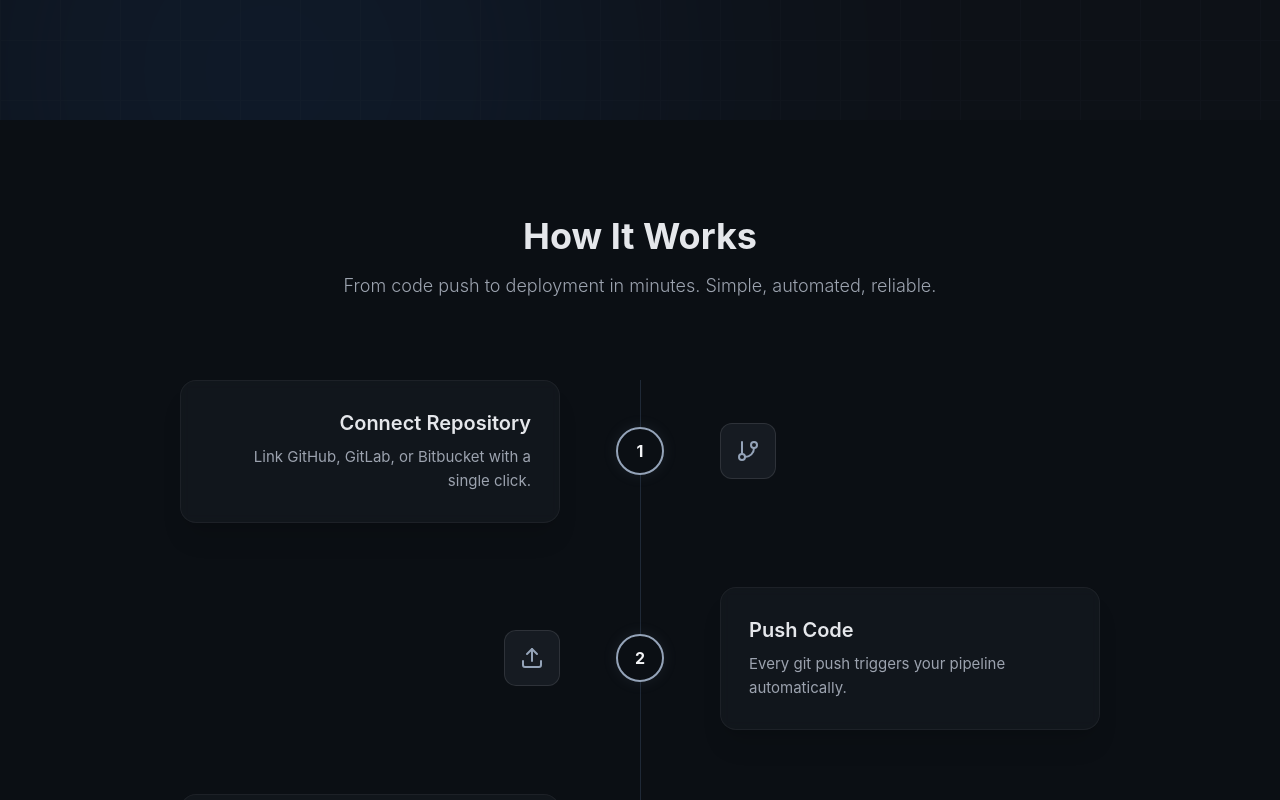
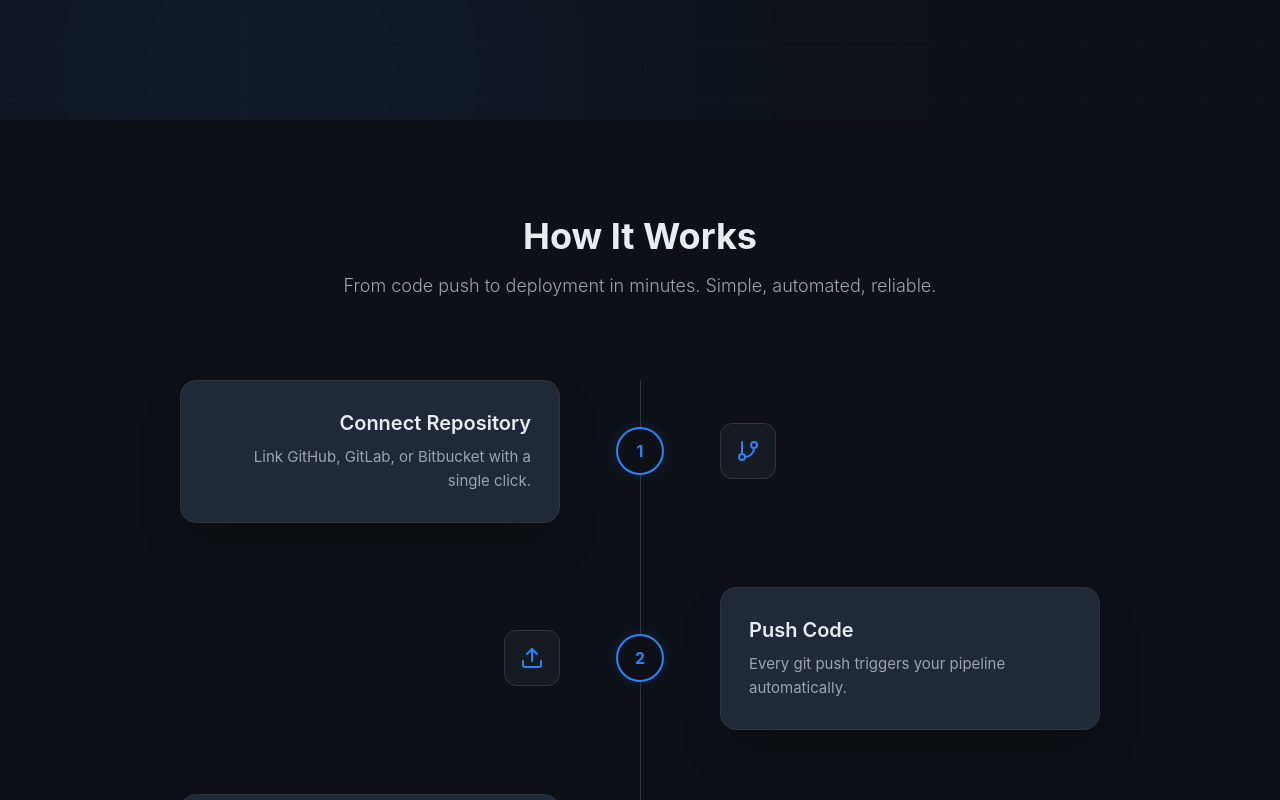
Before and after one commit to Dinah-02/FluxForged, a React (Vite) app: page / in a window 1280 px wide. Shown: the part 680-1480 px from the top of the page. Built offline with nearby package versions, Linux system fonts and the light colour scheme; the HTML template or start-up script is replaced by a standard one.

Commit message:
Changed working section

```diff
--- a/src/components/landing/HowItWorks.tsx
+++ b/src/components/landing/HowItWorks.tsx
@@ -33,18 +33,18 @@ const steps = [
 
 const HowItWorks = () => {
   return (
-    <section id="how-it-works" className="py-24 relative bg-[#0B0F14]">
+    <section id="how-it-works" className="py-24 relative bg-[#0D1117]">
       <div className="container mx-auto px-6 relative z-10">
         <div className="text-center mb-20">
-          <h2 className="text-3xl sm:text-4xl font-bold mb-4 text-[#E5E7EB]">How It Works</h2>
+          <h2 className="text-3xl sm:text-4xl font-bold mb-4 text-[#E6EDF3]">How It Works</h2>
           <p className="text-[#9CA3AF] text-lg max-w-2xl mx-auto font-light">
             From code push to deployment in minutes. Simple, automated, reliable.
           </p>
         </div>
 
         <div className="relative max-w-5xl mx-auto">
-          {/* Static Connection line - Subtle Titanium Trace */}
-          <div className="absolute left-1/2 top-0 bottom-0 w-px bg-[#1F2937] hidden md:block" />
+          {/* Static Connection line - Professional Divider Color */}
+          <div className="absolute left-1/2 top-0 bottom-0 w-px bg-[#30363D] hidden md:block" />
 
           <div className="space-y-16">
             {steps.map((step, index) => (
@@ -54,12 +54,12 @@ const HowItWorks = () => {
                   index % 2 === 0 ? 'md:flex-row' : 'md:flex-row-reverse'
                 }`}
               >
-                {/* Balanced Content Card */}
+                {/* Content Card using Surface Color */}
                 <div className={`flex-1 ${index % 2 === 0 ? 'md:text-right' : 'md:text-left'}`}>
                   <div
-                    className="inline-block p-7 rounded-2xl border border-white/5 bg-[#161B22]/60 backdrop-blur-sm max-w-[380px] shadow-xl"
+                    className="inline-block p-7 rounded-2xl border border-[#30363D] bg-[#1F2937] max-w-[380px] shadow-2xl"
                   >
-                    <h3 className="text-xl font-semibold mb-2 text-[#E5E7EB]">
+                    <h3 className="text-xl font-semibold mb-2 text-[#E6EDF3]">
                       {step.title}
                     </h3>
                     <p className="text-[#9CA3AF] leading-relaxed text-[15px]">
@@ -68,17 +68,17 @@ const HowItWorks = () => {
                   </div>
                 </div>
 
-                {/* Static Step Indicator */}
+                {/* Step Indicator - Primary Accent Color */}
                 <div className="relative z-10 flex-shrink-0">
-                  <div className="w-12 h-12 rounded-full bg-[#0B0F14] border-2 border-[#94A3B8] flex items-center justify-center text-[#F3F4F6] font-bold text-base shadow-[0_0_15px_rgba(148,163,184,0.1)]">
+                  <div className="w-12 h-12 rounded-full bg-[#0D1117] border-2 border-[#2F81F7] flex items-center justify-center text-[#2F81F7] font-bold text-base shadow-[0_0_15px_rgba(47,129,247,0.15)]">
                     {index + 1}
                   </div>
                 </div>
 
-                {/* Balanced Icon Container */}
+                {/* Icon Container using Secondary Background */}
                 <div className="flex-1 hidden md:block">
                   <div className={`flex ${index % 2 === 0 ? 'justify-start' : 'justify-end'}`}>
-                    <div className="w-14 h-14 rounded-xl bg-[#161B22] border border-white/10 flex items-center justify-center text-[#94A3B8]">
+                    <div className="w-14 h-14 rounded-xl bg-[#161B22] border border-[#30363D] flex items-center justify-center text-[#2F81F7]">
                       <step.icon className="w-6 h-6" />
                     </div>
                   </div>
```
